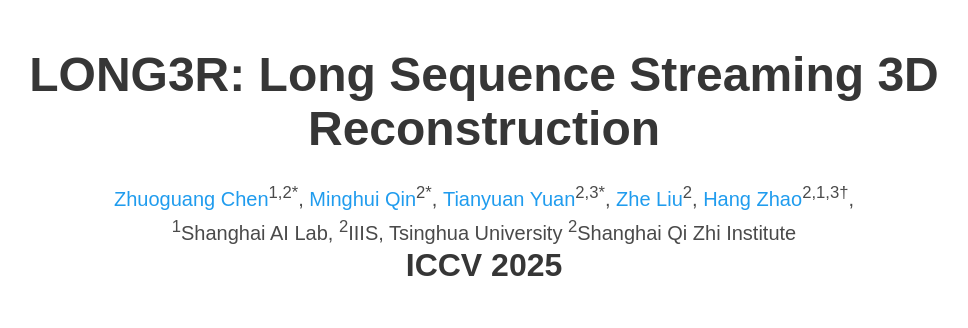
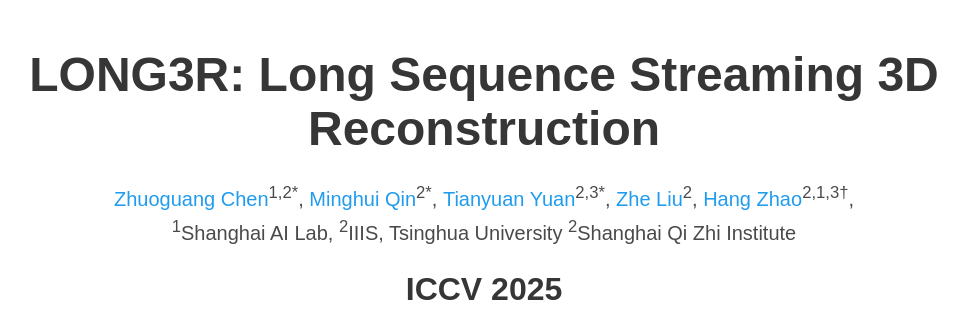
Before and after one commit to zgchen33/LONG3R, a plain HTML site: page index.html in a window 1280 px wide. Shown: the top 328 px of the page, without its empty margins (156-1124 px from the left). Drawn offline with nearby package versions, Linux system fonts and the light colour scheme; some icons are missing; a web font is replaced by a local one.

Commit message:
update layout

```diff
--- a/index.html
+++ b/index.html
@@ -69,9 +69,9 @@
             <span class="author-block"><sup>1</sup>Shanghai AI Lab,</span>
             <span class="author-block"><sup>2</sup>IIIS, Tsinghua University</span>
             <span class="author-block"><sup>2</sup>Shanghai Qi Zhi Institute</span>
-            <br>
-            <h2 class="title is-3">ICCV 2025</h2>
-            <br>
+            <!-- <h2 class="title is-3">ICCV 2025</h2> -->
+            <h2 class="title is-3" style="margin-top: 1.5rem; margin-bottom: 1.5rem;">ICCV 2025</h2>
+
           </div>
 
           <div class="column has-text-centered">
```
